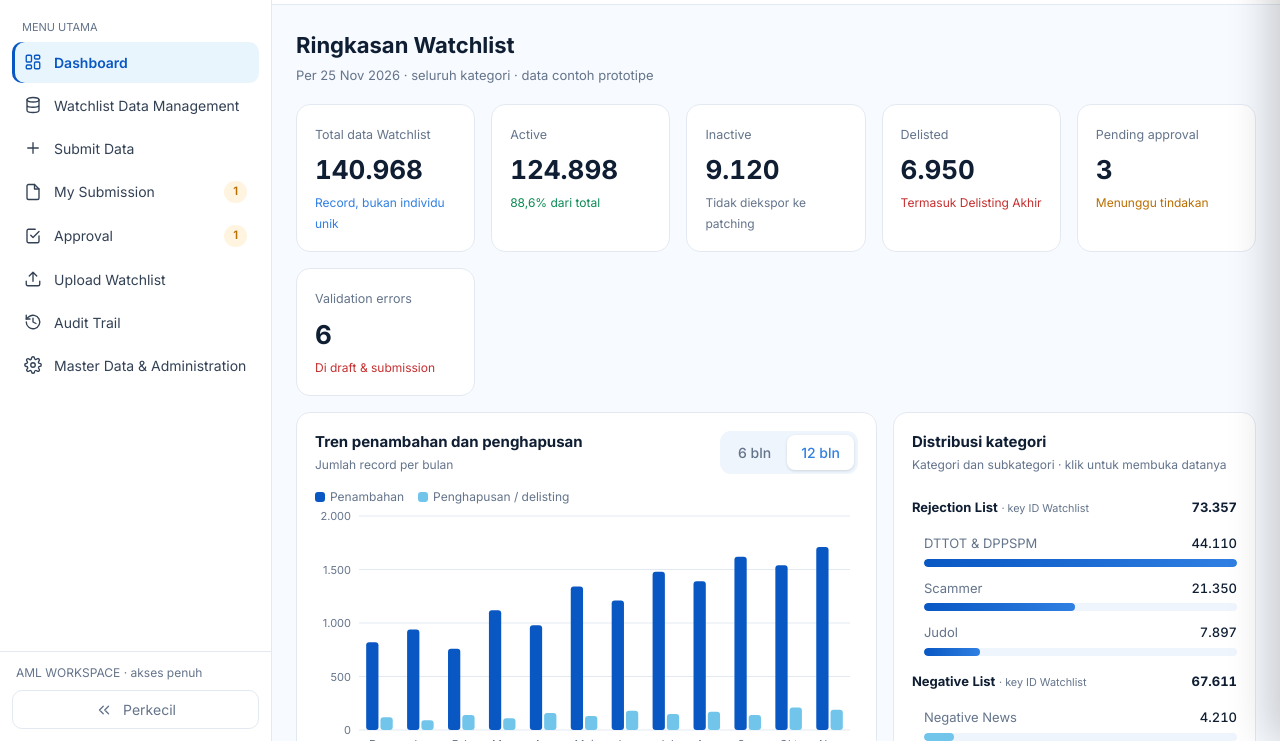
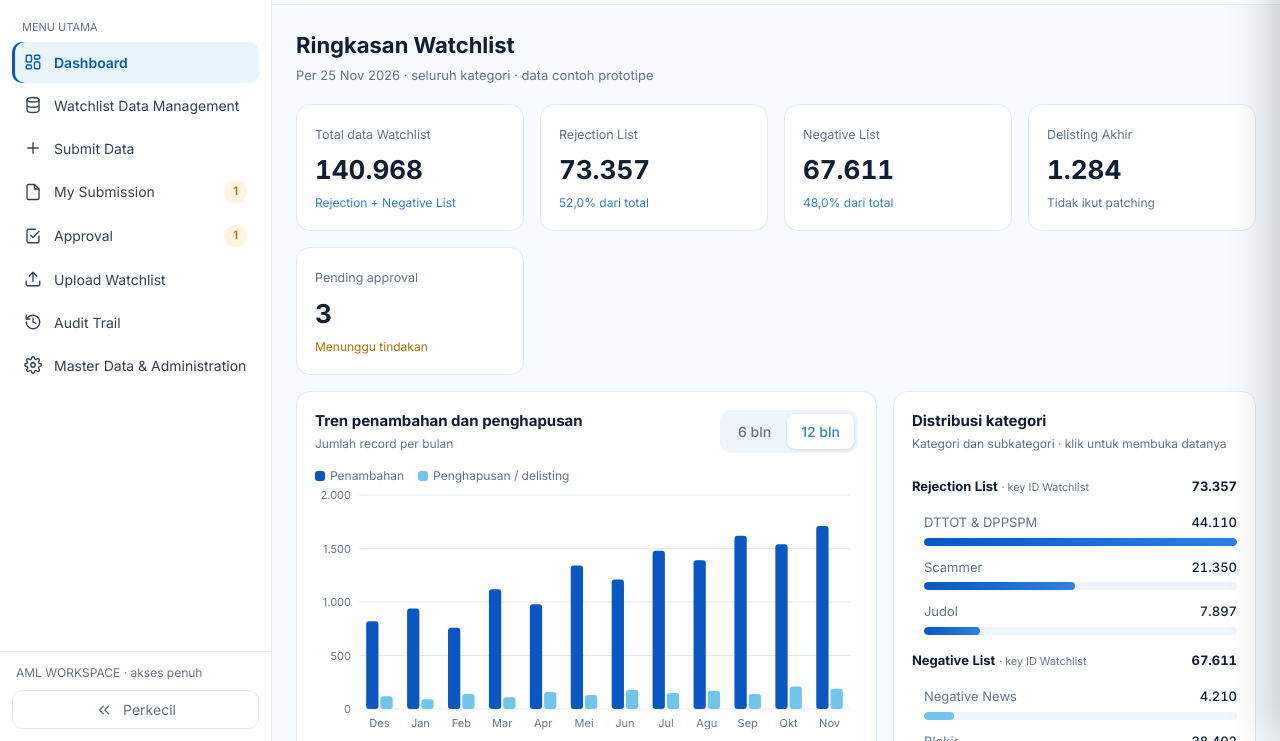
Before and after one commit to kareninaglorias/kareninaglorias.github.io, a plain HTML site: page watchlist-bri/index.html in a window 1280 px wide. Shown: the part 59-800 px from the top of the page. Drawn offline with Linux system fonts and the light colour scheme.

Commit message:
Dashboard KPIs by list; merge Inactive into Delisted; drop validation errors card
Co-Authored-By: Claude Opus 5.5 <noreply@anthropic.com>
Claude-Session: https://claude.ai/code/session_01QPZ8aZt9jGdxBchfQQe1fQ

```diff
--- a/watchlist-bri/index.html
+++ b/watchlist-bri/index.html
@@ -60,7 +60,7 @@ h1{font-size:22px;margin:0 0 4px}h2{font-size:15px;margin:0}
 .sub{color:var(--mute);margin:0 0 18px;font-size:13px}
 .card{background:var(--card);border:1px solid var(--line);border-radius:14px;padding:18px}
 .g{display:grid;gap:16px}
-.kpis{grid-template-columns:repeat(auto-fit,minmax(170px,1fr))}
+.kpis{grid-template-columns:repeat(auto-fit,minmax(190px,1fr))}
 .kpi{cursor:pointer;transition:border-color .15s}.kpi:hover{border-color:var(--blue2)}
 .kpi small{color:var(--mute);font-size:12.5px}.kpi b{display:block;font-size:26px;margin:6px 0 2px;font-variant-numeric:tabular-nums}
 .kpi em{font-style:normal;font-size:12px}
@@ -265,7 +265,7 @@ const GEN=['DTTOT & DPPSPM','DTTOT & DPPSPM','Scammer','Scammer','Scammer','Judo
 for(let i=1;i<=60;i++){
  const sub=pick(GEN),cat=catOf(sub);
  const n=pick(NAMES),nVar=rnd()<.3,aVar=rnd()<.35,isKD=KEY[sub]==='Kode Dugaan';
- const status=rnd()<.88?'Active':'Inactive';
+ const status='Active';
  const src=pick(SRC[sub]),src2=SRC[sub].length>1?pick(SRC[sub].filter(x=>x!==src)):src;
  const nik='3'+String(Math.floor(rnd()*1e15)).padStart(15,'0');
  const e={id:newEid(),cat,sub,status,unit:pick(UNITS),
@@ -305,7 +305,7 @@ function restoreToRejection(ne,why,by,t=new Date()){
  const o=ENT.find(x=>x.id===ne.origin);if(!o)return;
  ne.vars.forEach(v=>{const ov=o.vars.find(x=>x.vid===v.origVid);if(ov)ov.del=false});
  o.status='Active';o.updated=t;o.hist.push({t,a:'Dikembalikan ke Rejection List',u:by,r:'Dari '+ne.id+' · '+why});
- ne.status='Inactive';ne.restored=true;ne.updated=t;ne.hist.push({t,a:'Dikembalikan ke Rejection List',u:by,r:'Record dinonaktifkan, variasi aktif kembali di '+o.id+' · '+why});
+ ne.status='Delisted';ne.restored=true;ne.updated=t;ne.hist.push({t,a:'Dikembalikan ke Rejection List',u:by,r:'Record di-delist, variasi aktif kembali di '+o.id+' · '+why});
 }
 // seed: some delisting history
 ENT.filter(e=>e.cat==='Rejection List').slice(0,5).forEach((e,i)=>delistVars(e,i===1&&e.vars.length>1?[e.vars[1].vid]:e.vars.map(v=>v.vid),'Surat pencabutan dari sumber','AML Admin',daysAgo(10+i)));
@@ -388,10 +388,10 @@ const TOT={'DTTOT & DPPSPM':44110,'Scammer':21350,'Judol':7897,'Negative News':4
 let period='12';
 function vDash(){
  const scopeTot=ROLE.scope.filter(c=>c!=='Delisting Akhir').reduce((a,c)=>a+TOT[c],0),pend=SUBS.filter(s=>!['Approved','Draft','Dikembalikan'].includes(s.status)).length;
- const act=Math.round(scopeTot*.886),del=Math.round(scopeTot*.0493),ina=scopeTot-act-del;
+ const inS=c=>SUBC[c].filter(x=>ROLE.scope.includes(x)).reduce((a,x)=>a+(TOT[x]||0),0),rl=inS('Rejection List'),nl=inS('Negative List'),da=inS('Delisting Akhir');
  $('#view').innerHTML=`<h1>Ringkasan Watchlist</h1><p class="sub">Per ${dstr(today)} · ${roleKey==='aml'?'seluruh kategori':'sesuai scope unit Anda'} · data contoh prototipe</p>
  <div class="g kpis">
-  ${[['Total data Watchlist',fmt(scopeTot),'Record, bukan individu unik','b-b','wdm',{}],['Active',fmt(act),(act/scopeTot*100).toFixed(1).replace('.',',')+'% dari total','ok','wdm',{status:'Active'}],['Inactive',fmt(ina),'Tidak diekspor ke patching','mute','wdm',{status:'Inactive'}],['Delisted',fmt(del),'Termasuk Delisting Akhir','err','wdm',{status:'Delisted'}],['Pending approval',pend,'Menunggu tindakan','warn','appr',{}],['Validation errors',SUBS.reduce((a,s)=>a+s.err,0),'Di draft & submission','err','appr',{}]].map(([l,v,s,c,p,f],i)=>`<div class="card kpi" data-i="${i}" tabindex="0"><small>${l}</small><b>${v}</b><em style="color:var(--${c==='b-b'?'blue2':c})">${s}</em></div>`).join('')}
+  ${[['Total data Watchlist',fmt(scopeTot),'Rejection + Negative List','b-b'],['Rejection List',fmt(rl),(rl/scopeTot*100).toFixed(1).replace('.',',')+'% dari total','b-b'],['Negative List',fmt(nl),(nl/scopeTot*100).toFixed(1).replace('.',',')+'% dari total','b-b'],['Delisting Akhir',fmt(da),'Tidak ikut patching','mute'],['Pending approval',pend,'Menunggu tindakan','warn']].map(([l,v,s,c],i)=>`<div class="card kpi" data-i="${i}" tabindex="0"><small>${l}</small><b>${v}</b><em style="color:var(--${c==='b-b'?'blue2':c})">${s}</em></div>`).join('')}
  </div>
  <div class="g row2" style="margin-top:16px">
   <div class="card"><div class="ch"><div><h2>Tren penambahan dan penghapusan</h2><p>Jumlah record per bulan</p></div><div class="sp"></div>
@@ -414,8 +414,8 @@ function vDash(){
    ${[['Unit Kerja A',32],['Unit Kerja B',26],['Unit Kerja C',18],['AML Group',24]].map(([u,p])=>`<div style="margin-bottom:8px"><div class="bl"><span>${u}</span><b>${p}%</b></div><div class="bt"><i style="width:${p}%;background:var(--mentari)"></i></div></div>`).join('')}
    <p class="note">Lead time rata-rata pengajuan → CSV siap patching: <b>0,8 hari</b> (target &lt; 1 hari)</p></div>
  </div>`;
- const KF=[{},{status:'Active'},{status:'Inactive'},{status:'Delisted'}];
- document.querySelectorAll('.kpi').forEach(k=>k.onclick=()=>{const i=+k.dataset.i;if(i>=4)return go(navOK('appr')?'appr':'mysub');resetF();if(KF[i].status)F.status=new Set([KF[i].status]);go('wdm')});
+ const KF=[{},{cat:'Rejection List'},{cat:'Negative List'},{cat:'Delisting Akhir'}];
+ document.querySelectorAll('.kpi').forEach(k=>k.onclick=()=>{const i=+k.dataset.i;if(i>=4)return go(navOK('appr')?'appr':'mysub');resetF();if(KF[i].cat)F.cat=new Set([KF[i].cat]);go('wdm')});
  document.querySelectorAll('.bar[data-c]').forEach(b=>b.onclick=()=>{resetF();F.sub=new Set([b.dataset.c]);go('wdm')});document.querySelectorAll('.bar[data-k]').forEach(b=>b.onclick=()=>{resetF();F.cat=new Set([b.dataset.k]);go('wdm')});
  $('#toAudit').onclick=()=>go('audit');
  $('#per').onclick=e=>{const b=e.target.closest('button');if(b){period=b.dataset.p;vDash()}};
@@ -440,7 +440,7 @@ function drawTrend(){
 let F,wv='item',q='',asof='',sort={k:'id',d:1},pg=1,per=10,hlId=null;
 function resetF(){F={cat:new Set(),sub:new Set(),src:new Set(),status:new Set(),unit:new Set()};q='';asof='';pg=1;hlId=null}
 resetF();
-const FDEF=[['cat','Kategori',()=>ALLCATS.filter(c=>SUBC[c].some(x=>ROLE.scope.includes(x)))],['sub','Subkategori',()=>ROLE.scope.filter(x=>x!=='Delisting Akhir')],['src','Sumber Data',()=>[...new Set(ENT.filter(inScope).flatMap(e=>e.vars.map(v=>v.src)))].sort()],['status','Status',()=>['Active','Inactive','Delisted']],['unit','PIC Group',()=>UNITS]];
+const FDEF=[['cat','Kategori',()=>ALLCATS.filter(c=>SUBC[c].some(x=>ROLE.scope.includes(x)))],['sub','Subkategori',()=>ROLE.scope.filter(x=>x!=='Delisting Akhir')],['src','Sumber Data',()=>[...new Set(ENT.filter(inScope).flatMap(e=>e.vars.map(v=>v.src)))].sort()],['status','Status',()=>['Active','Delisted']],['unit','PIC Group',()=>UNITS]];
 function filtered(){
  const qq=q.toLowerCase();
  return ENT.filter(e=>inScope(e)&&(!F.cat.size||F.cat.has(e.cat))&&(!F.sub.size||F.sub.has(e.sub))&&(!F.status.size||F.status.has(e.status))&&(!F.unit.size||F.unit.has(e.unit))
```
